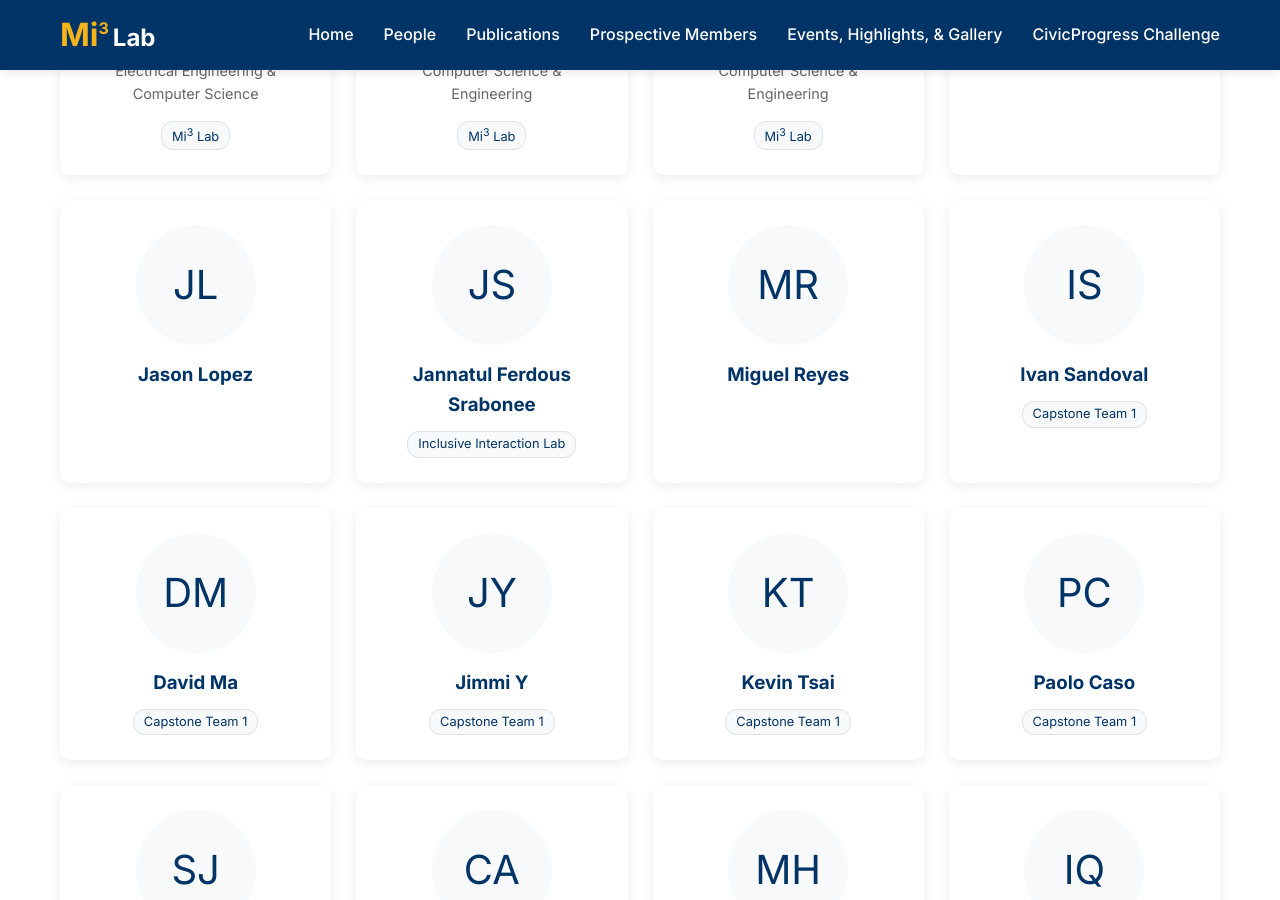
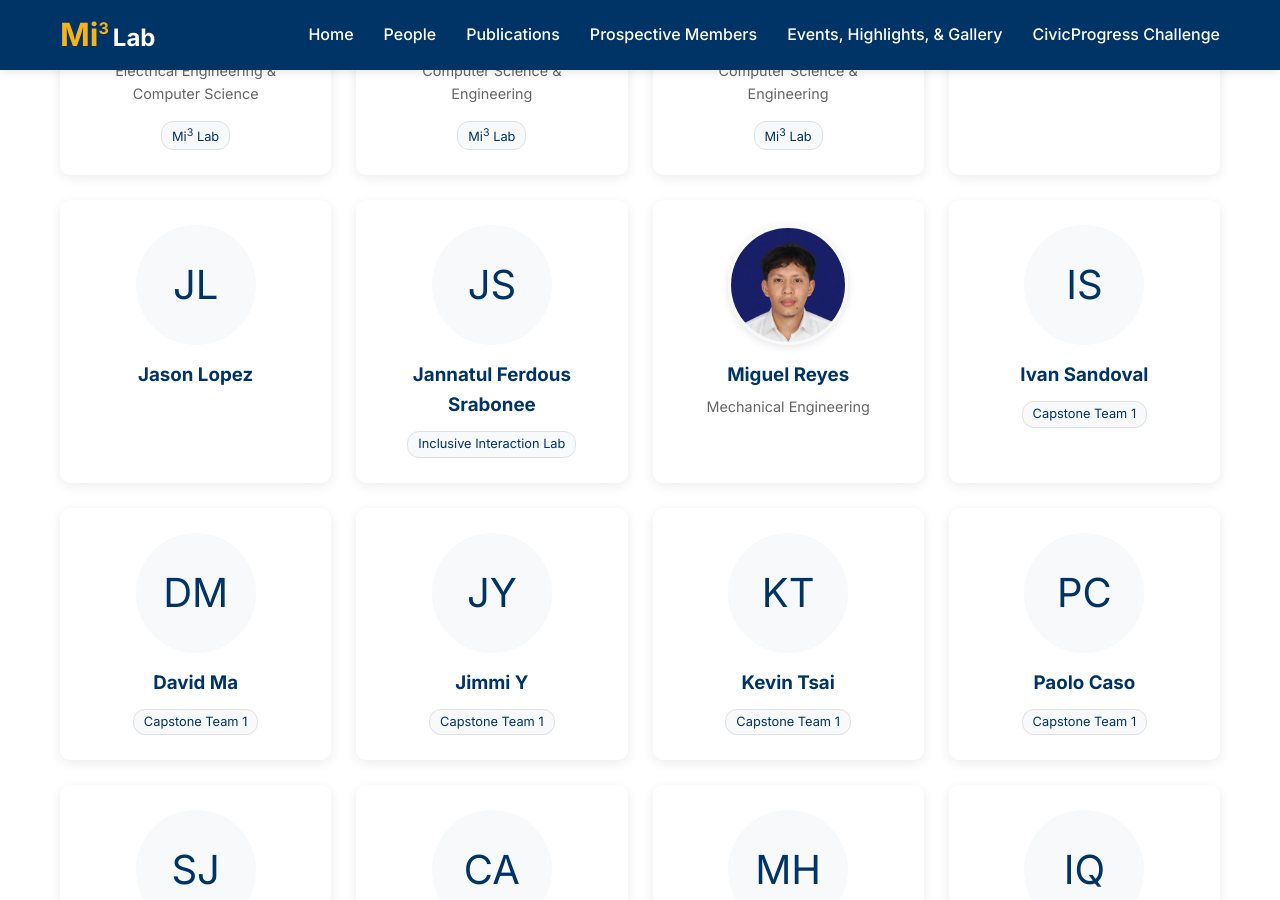
Before and after one commit to Mi3-Lab/mi3-lab.github.io, a Jekyll site: the page built from civic-progress.html, in a window 1280 px wide and 900 px high, scrolled down 3565 px. Built offline with Jekyll 4.4.1, drawn with Linux system fonts in a browser that asks for light colours; grey boxes are pictures that could not be loaded.

Commit message:
Add Miguel Reyes photo and major on CivicProgress Challenge page
Co-Authored-By: Claude Opus 4.7 <noreply@anthropic.com>

```diff
--- a/civic-progress.html
+++ b/civic-progress.html
@@ -168,8 +168,9 @@ title: CivicProgress Challenge
         <p class="lab-tag">Inclusive Interaction Lab</p>
       </div>
       <div class="person-card">
-        <div class="person-avatar">MR</div>
+        <img src="{{ '/assets/images/people/miguelreyes.jpg' | relative_url }}" alt="Miguel Reyes" class="person-avatar">
         <h3>Miguel Reyes</h3>
+        <p class="role">Mechanical Engineering</p>
       </div>
       <div class="person-card">
         <div class="person-avatar">IS</div>
```
Also changed, not shown: assets/images/people/miguelreyes.jpg (added).
